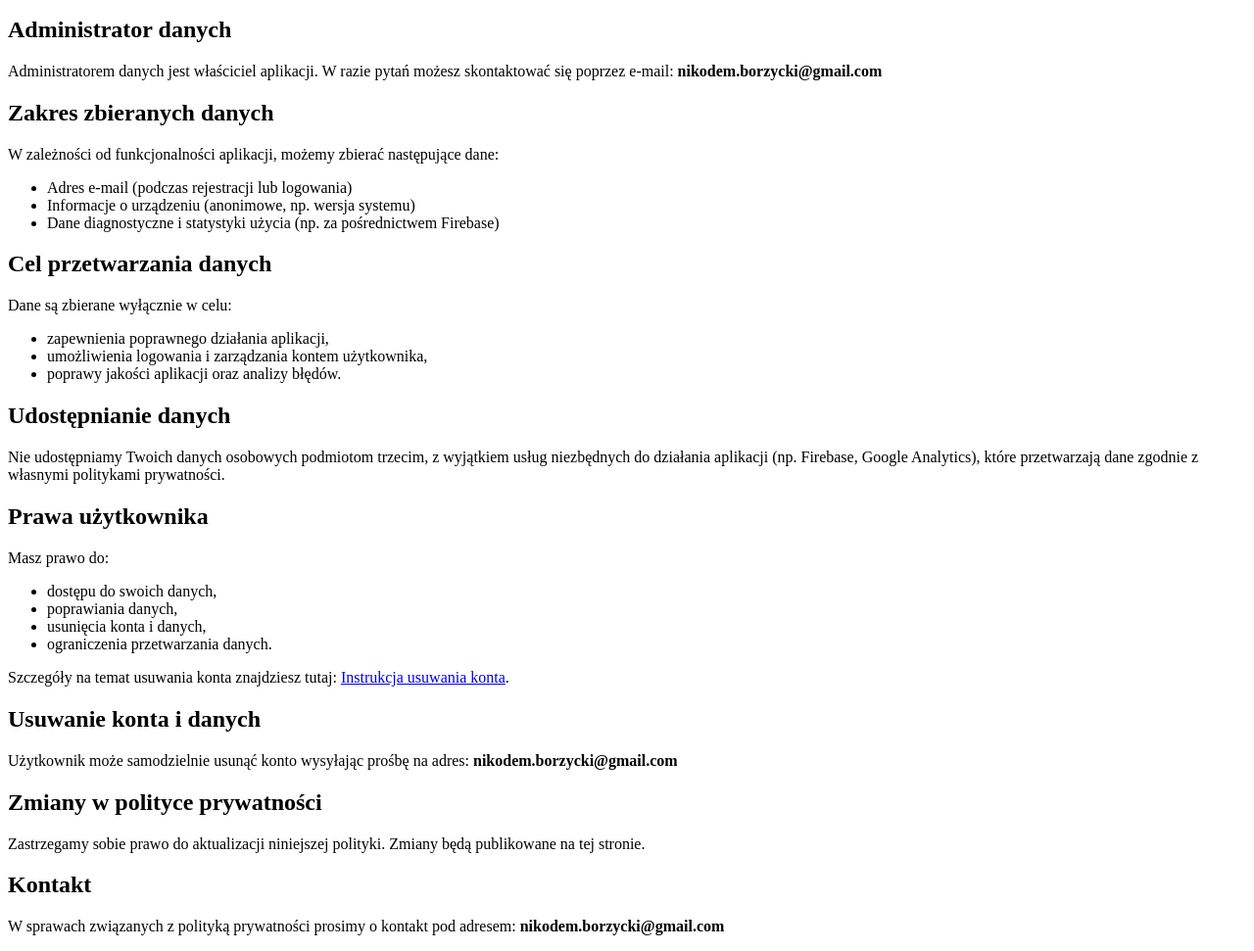
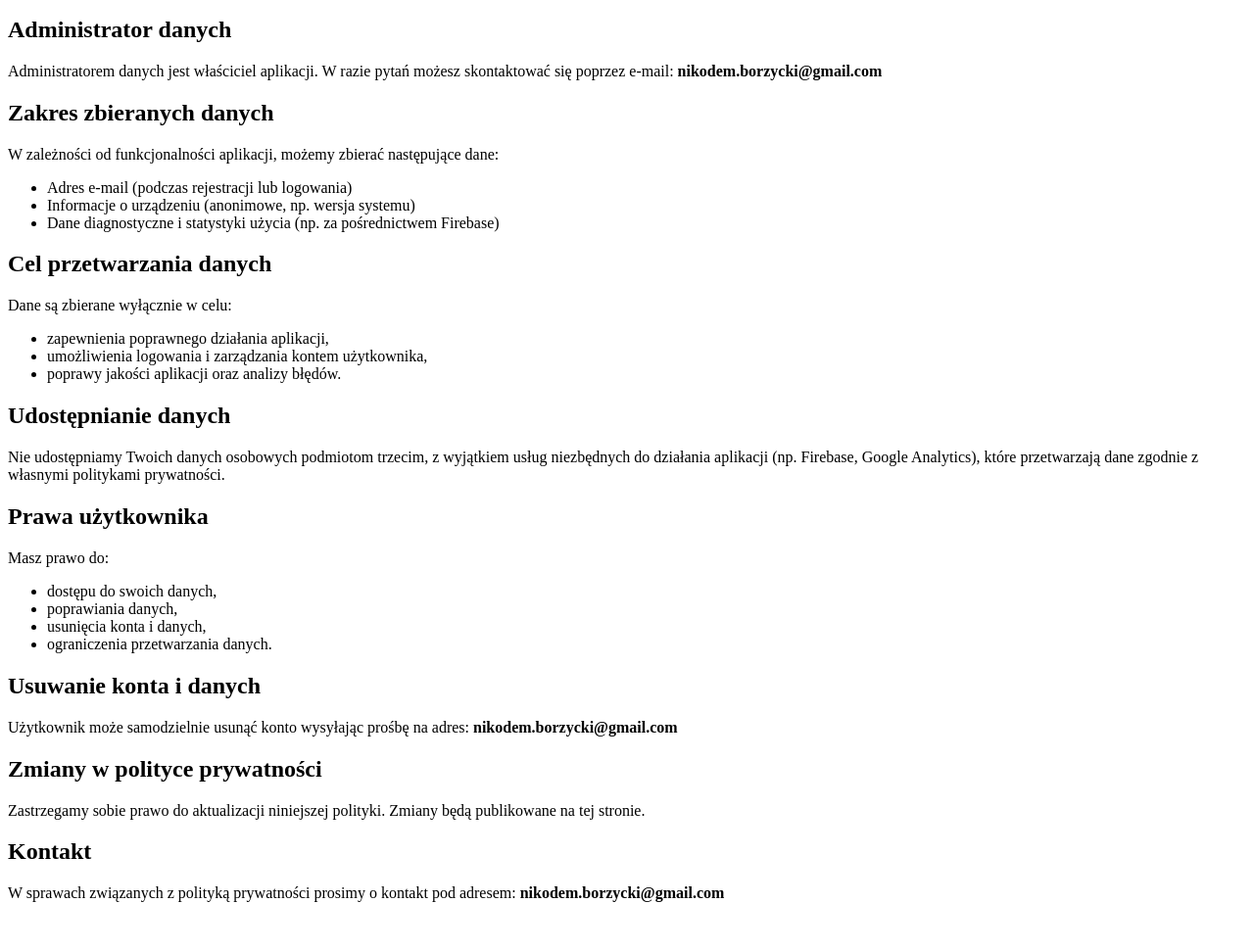
Before and after one commit to nikodembdev/uppycare-privacy-policy, a plain HTML site: page index.html in a window 1280 px wide. Shown: the part 101-1072 px from the top of the page at 98% size. After the commit the page ends 1038 px from the top, so only its background shows below. Drawn offline with Linux system fonts and the light colour scheme.

Commit message:
Update index.html

```diff
--- a/index.html
+++ b/index.html
@@ -39,7 +39,6 @@
     <li>usunięcia konta i danych,</li>
     <li>ograniczenia przetwarzania danych.</li>
   </ul>
-  <p>Szczegóły na temat usuwania konta znajdziesz tutaj: <a href="account-deletion.html">Instrukcja usuwania konta</a>.</p>
 
   <h2>Usuwanie konta i danych</h2>
   <p>Użytkownik może samodzielnie usunąć konto wysyłając prośbę na adres: <strong>nikodem.borzycki@gmail.com</strong></p>
```
